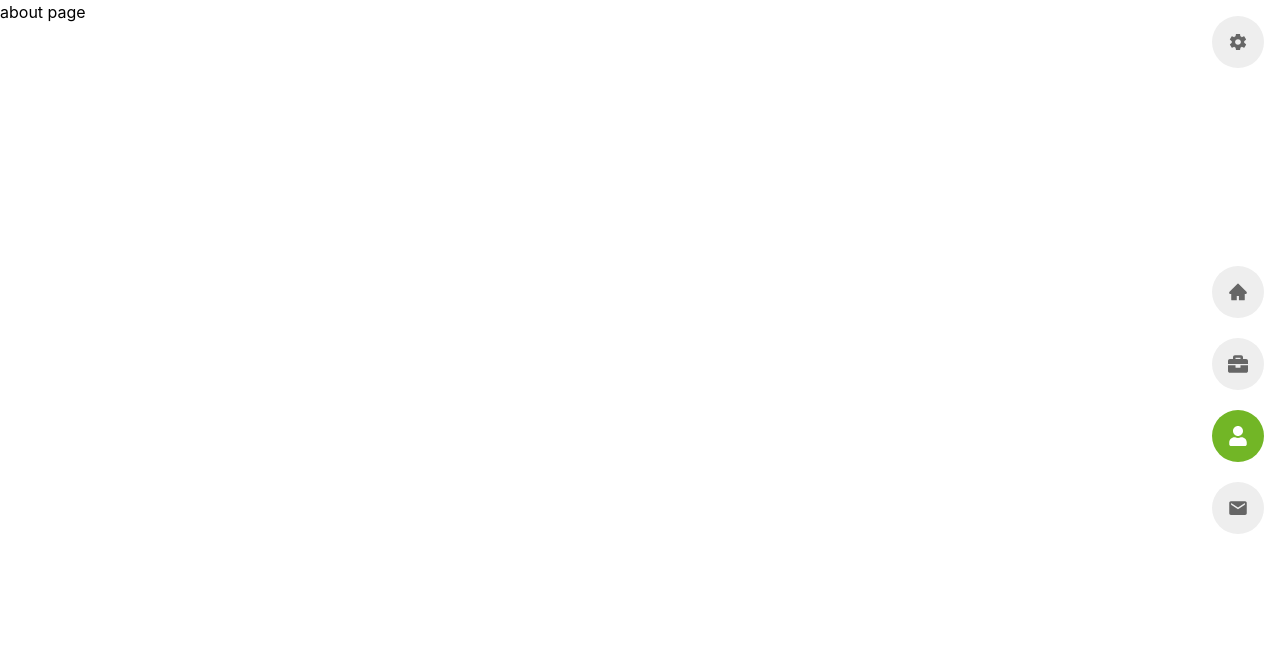
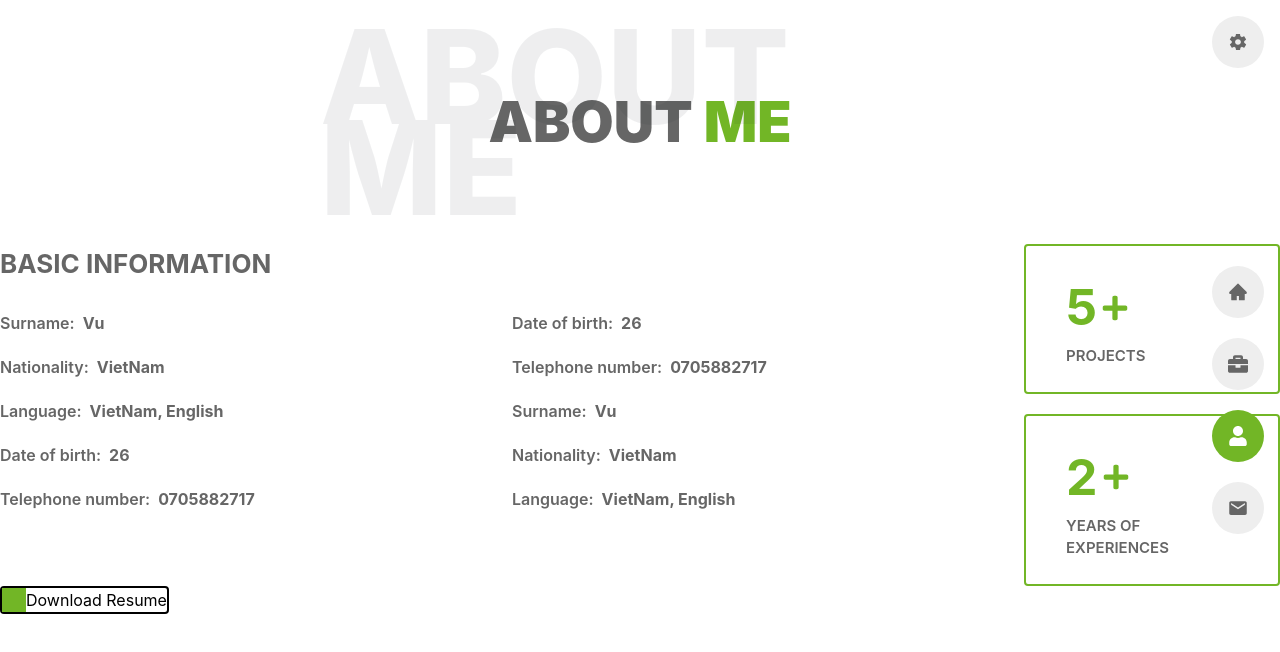
Before and after one commit to VuXuanAn1998/VXA-Portfolio, a React (Create React App) app in the folder client/: page /about in a window 1280 px wide. Shown: the top 652 px of the page. Built offline with nearby package versions, Linux system fonts and the light colour scheme.

Commit message:
[feat][project][add-card]

```diff
--- /dev/null
+++ b/client/src/component/Button/Button.tsx
@@ -0,0 +1,32 @@
+import React, { useRef } from 'react'
+import './button.scss'
+interface ButtonProps {
+	className?: string
+	type?: 'submit' | 'reset' | 'button'
+	children?: React.ReactNode
+}
+const ComponentName: React.FC<ButtonProps> = ({ className, type, children }) => {
+	const btnRef = useRef<HTMLButtonElement | null>(null)
+
+	const handleHoverIn = () => {
+		btnRef.current && btnRef.current.classList.add('is-hover')
+	}
+	const handleHoverOut = () => {
+		btnRef.current && btnRef.current.classList.remove('is-hover')
+	}
+	return (
+		<div>
+			<button
+				className={`btn ${className}`}
+				type={type}
+				onMouseEnter={handleHoverIn}
+				onMouseLeave={handleHoverOut}
+				ref={btnRef}
+			>
+				{children}
+			</button>
+		</div>
+	)
+}
+
+export default ComponentName
--- /dev/null
+++ b/client/src/component/Button/button.scss
@@ -0,0 +1,92 @@
+.btn {
+	overflow: hidden;
+	display: inline-block;
+	line-height: 1.4;
+	border-radius: 35px;
+	white-space: nowrap;
+	text-overflow: ellipsis;
+	text-align: center;
+	cursor: pointer;
+	vertical-align: middle;
+	-webkit-user-select: none;
+	-ms-user-select: none;
+	user-select: none;
+	transition: all 0.25s ease-in-out;
+	text-transform: uppercase;
+	text-decoration: none !important;
+	position: relative;
+	z-index: 1;
+	font-size: 15px;
+	font-weight: 600;
+	color: var(--txt-color);
+	background-color: transparent;
+	outline: none !important;
+	cursor: pointer !important;
+	border: 1px solid var(--main-color);
+	&:hover {
+		.btn-text {
+			color: white !important;
+		}
+	}
+	&-text {
+		position: relative;
+		z-index: 2;
+		color: var(--txt-color);
+		transition: all 0.3s ease;
+		display: block;
+		padding: 16px 32px 16px 64px;
+	}
+	&-icon {
+		position: absolute;
+		left: -1px;
+		top: -1px;
+		bottom: 0;
+		width: 55px;
+		height: 55px;
+		display: flex;
+		justify-content: center;
+		align-items: center;
+		font-size: 28px;
+		color: #fff;
+		background-color: var(--main-color);
+		border-radius: 50%;
+		animation-name: slide-out;
+		animation-duration: 0.3s;
+		animation-fill-mode: backwards;
+		animation-iteration-count: 1;
+		&::before {
+			content: '';
+			position: absolute;
+			top: 0;
+			left: -180px;
+			height: 100%;
+			width: 200px;
+			background-color: var(--main-color);
+			z-index: -10;
+		}
+	}
+}
+.is-hover {
+	.btn-text {
+		padding: 16px 64px 16px 32px;
+	}
+	.btn-icon {
+		animation-name: slide-in;
+		animation-duration: 0.3s;
+		animation-fill-mode: forwards;
+		animation-iteration-count: 1;
+	}
+}
+@keyframes slide-in {
+	100% {
+		left: calc(100% - 55px);
+	}
+}
+@keyframes slide-out {
+	0% {
+		left: calc(100% - 55px);
+	}
+	100% {
+		left: -1px;
+	}
+}
--- a/client/src/component/CardItem.tsx
+++ b/client/src/component/CardItem.tsx
@@ -1,4 +1,4 @@
-import { Button, Card, CardActions, CardContent, CardMedia, Typography } from '@mui/material'
+import { Button, Card, CardActions, CardContent, CardMedia, Typography, Stack, Chip } from '@mui/material'
 import React from 'react'
 
 const ComponentName: React.FC = () => {
@@ -15,14 +15,19 @@ const ComponentName: React.FC = () => {
 					Lizard
 				</Typography>
 				<Typography variant='body2' sx={{ color: 'text.secondary' }}>
-					Lizards are a widespread group of squamate reptiles, with over 6,000 species, ranging across all continents
-					except Antarctica
+					Lizards are a widespread group of squamate reptiles, with over 6,000 species
 				</Typography>
+				<div className='mt-3'>
+					<Stack direction='row' className='w-full inline-block flex-wrap gap-2'>
+						<Chip label='Angular' color='primary' />
+						<Chip label='React JS' color='success' />
+						<Chip label='Angular' color='primary' />
+						<Chip label='React JS' color='success' />
+						<Chip label='Angular' color='primary' />
+						<Chip label='React JS' color='success' />
+					</Stack>
+				</div>
 			</CardContent>
-			<CardActions>
-				<Button size='small'>Share</Button>
-				<Button size='small'>Learn More</Button>
-			</CardActions>
 		</Card>
 	)
 }
--- a/client/src/component/Header.tsx
+++ b/client/src/component/Header.tsx
@@ -32,9 +32,9 @@ const Header: React.FC = () => {
 
 	const active = navList.findIndex((e) => e.path === pathname)
 	return (
-		<ul className='fixed md:right-4  md:top-[50%] bg-[#2b2a2a] md:bg-transparent w-full py-4 md:py-0 justify-around md:w-fit h-fit right-0 bottom-0  md:translate-y-[-50%] z-20 gap-5 flex md:flex-col '>
+		<ul className='fixed md:right-4  md:top-[50%] bg-[#2b2a2a] md:bg-transparent justify-items-center w-full py-4 md:py-0 justify-around md:w-fit h-fit right-0 bottom-0  md:translate-y-[-50%] z-20 gap-5 flex md:flex-col '>
 			{navList.map((item, i) => (
-				<li key={i} className='w-fit ml-auto'>
+				<li key={i} className='w-fit md:ml-auto'>
 					<Link to={item.path} className='p-0 m-0'>
 						<div
 							className={` relative md:p-4 p-3 rounded-full cursor-pointer transition-show group flex ${i === active ? 'bg-primary-light dark:bg-primary-dark' : 'bg-[#EEEEEE]'}`}
--- a/client/src/locales/vi.json
+++ b/client/src/locales/vi.json
@@ -1,5 +1,5 @@
 {
-    "welcome": "Xin chào",
-    "description": "Đây là một mô tả mẫu.",
-    "setting": "Cài đặt"
+	"welcome": "Xin chào, tôi là",
+	"description": "Đây là một mô tả mẫu.",
+	"setting": "Cài đặt"
 }
--- a/client/src/page/client/about/About.tsx
+++ b/client/src/page/client/about/About.tsx
@@ -1,11 +1,83 @@
-import React from 'react';
+import PageHeader from '../../../component/PageHeader'
+import React from 'react'
+import { FaPlus } from 'react-icons/fa'
+import { IoMdDownload } from 'react-icons/io'
 const About: React.FC = () => {
+	return (
+		<div>
+			<PageHeader white='About' yellow='Me' titleBg='About Me' />
+			<div className='grid grid-cols-5 container mx-auto'>
+				<div className='md:col-span-4 col-span-4'>
+					<div className='pb-[28px] text-[26px] text-[#666666] font-bold uppercase'>Basic Information</div>
+					<div className='grid grid-cols-2 grid-flow-row'>
+						<div className='mb-5'>
+							<span className='text-4 text-[#666666] font-semibold mr-2'>Surname:</span>
+							<span className='text-4 text-[#666666] font-bold '>Vu</span>
+						</div>
+						<div className='mb-5'>
+							<span className='text-4 text-[#666666] font-semibold mr-2'>Date of birth:</span>
+							<span className='text-4 text-[#666666] font-bold '>26</span>
+						</div>
+						<div className='mb-5'>
+							<span className='text-4 text-[#666666] font-semibold mr-2'>Nationality:</span>
+							<span className='text-4 text-[#666666] font-bold '>VietNam</span>
+						</div>
+						<div className='mb-5'>
+							<span className='text-4 text-[#666666] font-semibold mr-2'>Telephone number:</span>
+							<span className='text-4 text-[#666666] font-bold '>0705882717</span>
+						</div>
+						<div className='mb-5'>
+							<span className='text-4 text-[#666666] font-semibold mr-2'>Language:</span>
+							<span className='text-4 text-[#666666] font-bold '>VietNam, English</span>
+						</div>
+						<div className='mb-5'>
+							<span className='text-4 text-[#666666] font-semibold mr-2'>Surname:</span>
+							<span className='text-4 text-[#666666] font-bold '>Vu</span>
+						</div>
+						<div className='mb-5'>
+							<span className='text-4 text-[#666666] font-semibold mr-2'>Date of birth:</span>
+							<span className='text-4 text-[#666666] font-bold '>26</span>
+						</div>
+						<div className='mb-5'>
+							<span className='text-4 text-[#666666] font-semibold mr-2'>Nationality:</span>
+							<span className='text-4 text-[#666666] font-bold '>VietNam</span>
+						</div>
+						<div className='mb-5'>
+							<span className='text-4 text-[#666666] font-semibold mr-2'>Telephone number:</span>
+							<span className='text-4 text-[#666666] font-bold '>0705882717</span>
+						</div>
+						<div className='mb-5'>
+							<span className='text-4 text-[#666666] font-semibold mr-2'>Language:</span>
+							<span className='text-4 text-[#666666] font-bold '>VietNam, English</span>
+						</div>
+					</div>
+				</div>
+				<div className='md:col-span-1 col-span-4 flex-col gap-5 grid gird-col-2'>
+					<div className='w-full border-[2px] border-primary-light border:text-primary-dark border-solid px-10 py-6 rounded md:col-span-2 col-span-1'>
+						<div className='flex gap-1'>
+							<span className='text-[50px] font-bold text-primary-light dark:text-primary-dark'>5</span>
+							<FaPlus className='w-7 h-7 my-auto text-primary-light dark:text-primary-dark' />
+						</div>
+						<h1 className='text-[15px] text-[#666666] uppercase font-semibold'>Projects</h1>
+					</div>
 
-  return (
-    <div>
-      about page
-    </div>
-  );
-};
+					<div className='w-full border-[2px] border-primary-light border:text-primary-dark border-solid px-10 py-6 rounded md:col-span-2 col-span-1'>
+						<div className='flex gap-1'>
+							<span className='text-[50px] font-bold text-primary-light dark:text-primary-dark'>2</span>
+							<FaPlus className='w-7 h-7 my-auto text-primary-light dark:text-primary-dark' />
+						</div>
+						<h1 className='text-[15px] text-[#666666] uppercase font-semibold'>Years Of Experiences</h1>
+					</div>
+				</div>
+			</div>
+			<button className='rounded flex border-2 border-black'>
+				<span>
+					<IoMdDownload className=' dark:bg-primary-dark bg-primary-light  p-3' />
+				</span>
+				<span>Download Resume</span>
+			</button>
+		</div>
+	)
+}
 
-export default About;
+export default About
```
